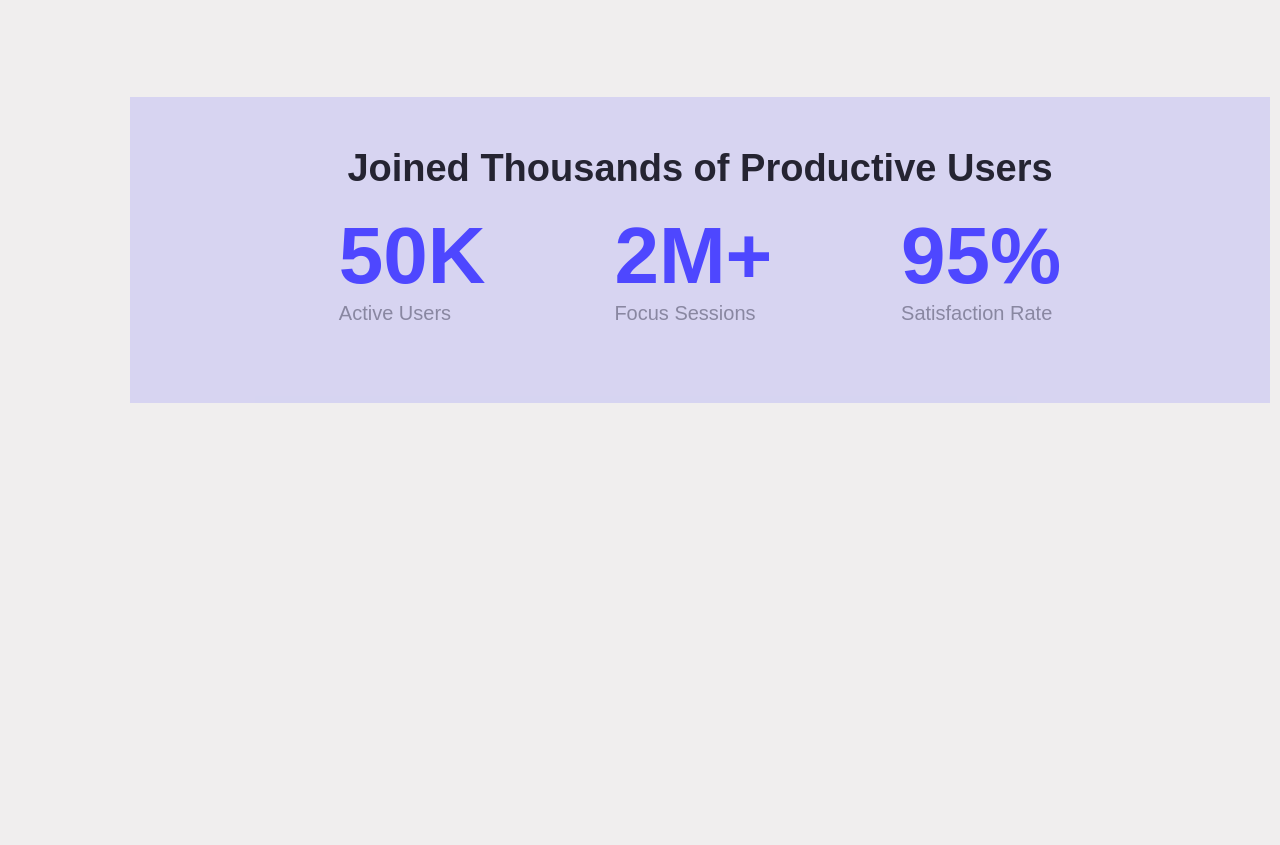
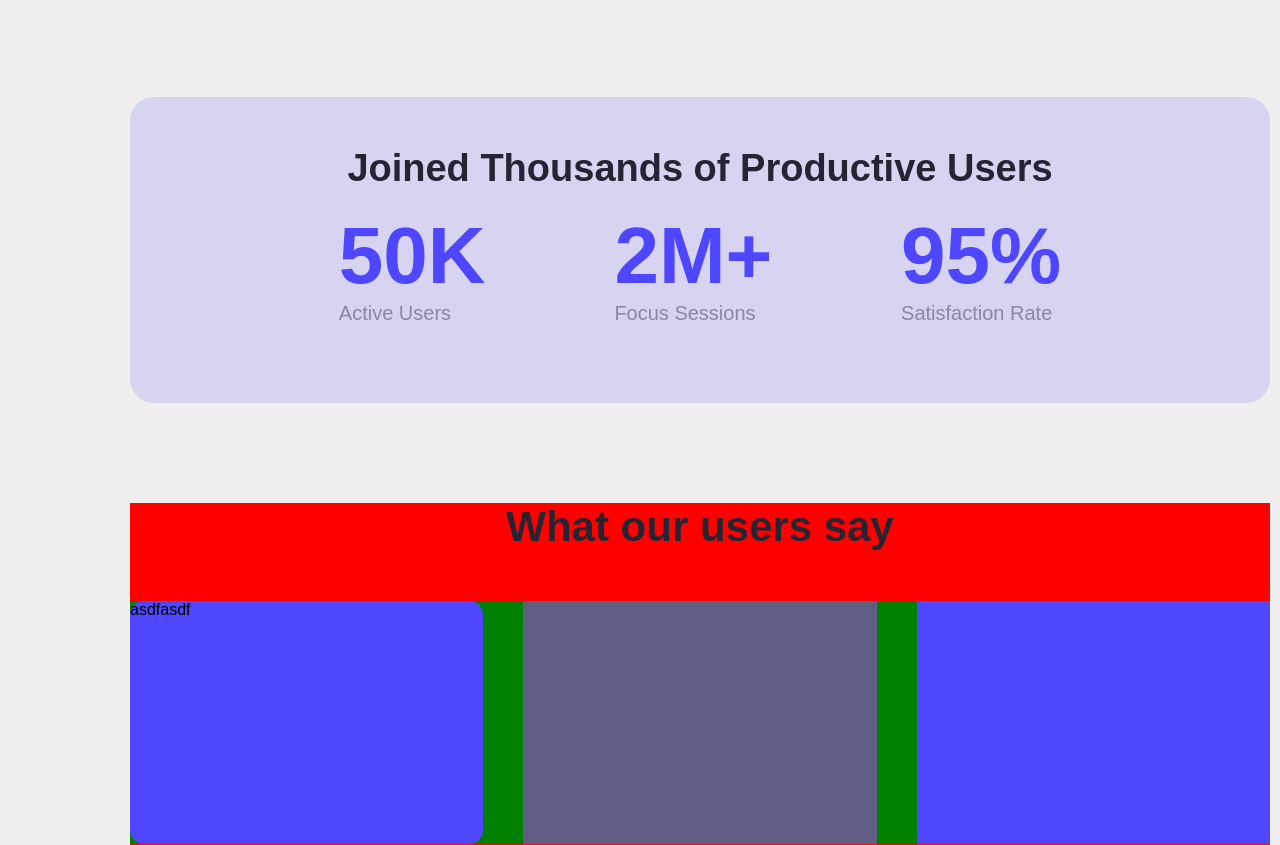
Before and after one commit to AYAS-MAHMUD/phAssignment_1, a plain HTML site: page index.html in a window 1280 px wide. Shown: the part 1129-1974 px from the top of the page. Before the commit the page ends 1532 px from the top, so only its background shows below. Drawn offline with Linux system fonts and the light colour scheme.

Commit message:
User feedback is working

```diff
--- a/index.html
+++ b/index.html
@@ -24,6 +24,7 @@
 
         </div>
     </section>
+
     <!-- Action-Section -->
     <section id="action">
         <div class="action-container">
@@ -35,6 +36,7 @@
             <img src="./photo/wc-mini.png" alt="">
         </div>
     </section>
+
     <!-- Productive User Section -->
     <section id="user">
         <div class="user-container">
@@ -57,5 +59,19 @@
             </div>
         </div>
     </section>
+
+    <!-- User Feedback Section -->
+    <section id="feedback">
+        <div class="feedback-container">
+            <h1>What our users say</h1>
+            <div class="inner-container">
+                <div class="box1">
+                    asdfasdf
+                </div>
+                <div class="box2"></div>
+                <div class="box3"></div>
+            </div>
+        </div>
+    </section>
 </body>
 </html>
--- a/style.css
+++ b/style.css
@@ -107,6 +107,7 @@ body{
     margin-top: 100px;
     margin-left: 130px;
     padding: 50px 80px 50px 80px;
+    border-radius: 24px;
 }
 
 .user-container h1{
@@ -128,3 +129,38 @@ body{
     font-size: 20px;
     color: var(--p-color);
 }
+
+/* Feedback Design */
+#feedback{
+    height: 342px;
+    width: 1140px;
+    background-color: red;
+    margin-top: 100px;
+    margin-left: 130px;
+}
+.feedback-container h1{
+    font-size: 42px;
+    font-weight: bold;
+    color: var(--text-color);
+    text-align: center;
+    margin-bottom: 50px;
+}
+.inner-container{
+    background-color: green;
+    height: 243px;
+    display: flex;
+    justify-content: space-between;
+}
+.inner-container .box1{
+    width: 31%;
+    border-radius: 14px;
+    background-color: #4E47FF;
+}
+.inner-container .box2{
+    width: 31%;
+    background-color: #5f5e82;
+}
+.inner-container .box3{
+    width: 31%;
+    background-color: #4E47FF;
+}
```
